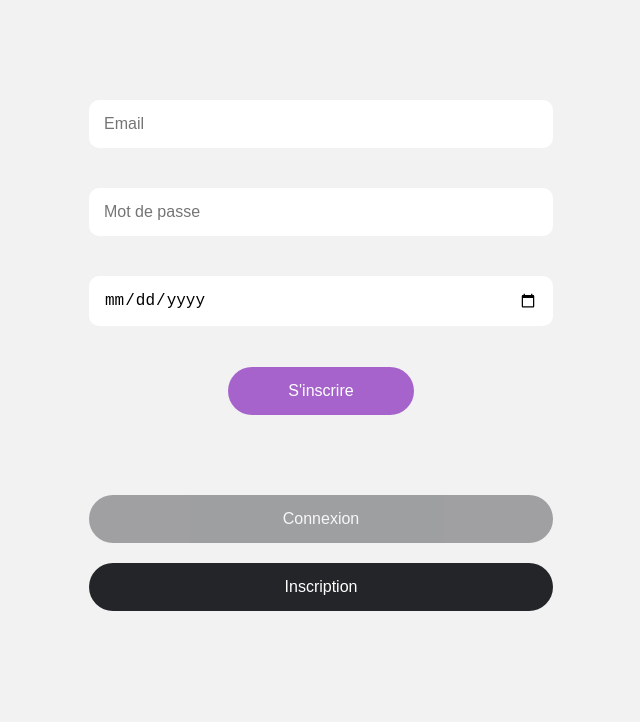
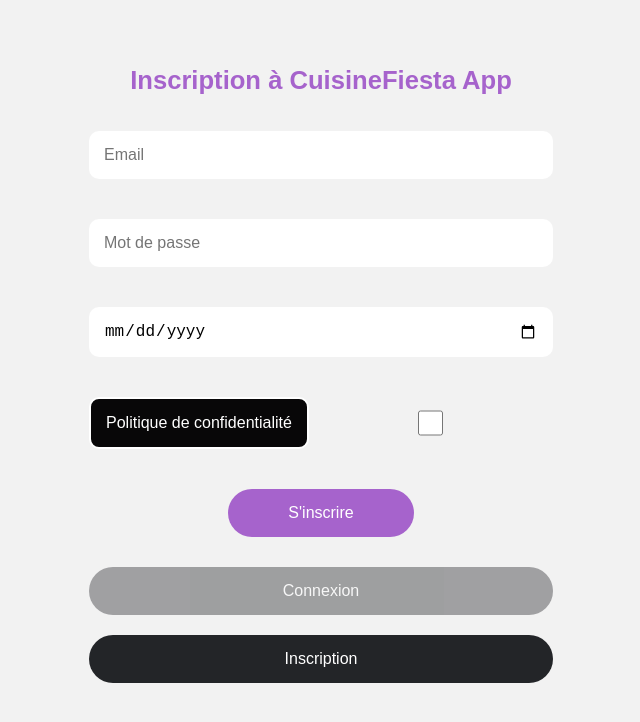
Before and after one commit to Sinematic/CuisineFiesta-F, a React (Vite) app: page /login in a window 1280 px wide. Both pictures are taken after a click on the button "Inscription". Shown: the top 722 px of the page, without its empty margins (319-959 px from the left). Built offline with nearby package versions, Linux system fonts and the light colour scheme.

Commit message:
Corrections et ajouts signup/login

```diff
--- /dev/null
+++ b/src/assets/privacy-policy.json
@@ -0,0 +1,46 @@
+{
+    "title": "Politique de Confidentialité",
+    "effectiveDate": "Date d'entrée en vigueur : 30/09/2023",
+    "sections": [
+        {
+          "title": "Introduction",
+          "content": "Bienvenue sur CuisineFiesta App. Nous nous engageons à respecter et à protéger votre vie privée. Cette politique de confidentialité explique comment nous collectons, utilisons et protégeons vos informations personnelles. En utilisant CuisineFiesta, vous acceptez les termes de cette politique de confidentialité."
+       },
+       {
+          "title": "Collecte et Utilisation des Informations",
+          "content": "Nous collectons vos informations personnelles lorsque vous utilisez l'application. Vos informations nous servent à fournir l'ensemble des services et fonctionnalités de CuisineFiesta"
+       },
+       {
+          "title": "Consentement",
+          "content": "En utilisant l'Application, vous consentez à la collecte, l'utilisation et le stockage de vos informations personnelles comme décrit dans cette politique de confidentialité."
+       },
+       {
+          "title": "Protection des Données",
+          "content": "Nous mettons en place des mesures de sécurité pour protéger vos informations personnelles contre les accès non autorisés, les pertes et les fuites."
+       },
+       {
+          "title": "Droit d'Accès et de Rectification",
+          "content": "Vous avez le droit d'accéder à vos informations personnelles et de les modifier. Vous pouvez également demander la suppression de vos données."
+       },
+       {
+          "title": "Transparence des Recettes Partagées",
+          "content": "Les recettes partagées sur l'Application seront visibles par tous les utilisateurs. En partageant une recette, vous acceptez que les informations que vous fournissez soient visibles publiquement."
+       },
+       {
+          "title": "Suppression de Compte",
+          "content": "Vous pouvez supprimer votre compte et vos informations personnelles à tout moment en contactant le support."
+       },
+       {
+          "title": "Contact",
+          "content": "Si vous avez des questions concernant cette politique de confidentialité ou vos informations personnelles, veuillez nous contacter à contact@cuisinefiesta.com."
+       },
+       {
+          "title": "Clause de Réserve",
+          "content": "Nous nous réservons le droit de mettre à jour, modifier ou réviser cette politique de confidentialité à tout moment, à notre discrétion. Les modifications entreront en vigueur dès leur publication sur cette page. Nous vous encourageons à consulter régulièrement cette page pour rester informé des changements. Votre utilisation continue de l'Application après la publication de modifications signifie que vous acceptez ces modifications."
+       },
+       {
+          "title": "Changements de Politique",
+          "content": "En cas de modification substantielle de cette politique de confidentialité, nous vous informerons par le biais d'une notification dans l'Application, par e-mail ou par d'autres moyens appropriés. Votre consentement actuel sera respecté pour les données collectées jusqu'à la date de modification, à moins que vous ne choisissiez de retirer votre consentement. Nous vous encourageons à relire périodiquement cette politique de confidentialité pour rester informé de la manière dont nous protégeons vos informations."
+       }
+    ]
+ }
--- a/src/components/Button/Button.tsx
+++ b/src/components/Button/Button.tsx
@@ -1,9 +1,14 @@
 import "../../styles/Button/Button.css"
 
-function Button(props: { identifier?: string | undefined, value: string, name?: string, type?: "button" | "submit" | "reset" }) {
+function Button(props: {
+    onClick?: React.MouseEventHandler<HTMLButtonElement> | undefined,
+    identifier?: string | undefined,
+    value: string,
+    name?: string,
+    type?: "button" | "submit" | "reset" }) {
 
     return (
-        <button className={props.identifier} type={props.type} name={props.name}>{props.value}</button>
+        <button onClick={props.onClick} className={props.identifier} type={props.type} name={props.name}>{props.value}</button>
     )
 }
 
--- a/src/components/Input/Input.tsx
+++ b/src/components/Input/Input.tsx
@@ -1,14 +1,20 @@
 import "../../styles/Input/Input.css"
 
 function Input(props: {
+    onChange?: React.ChangeEventHandler<HTMLInputElement> | undefined,
+    identifier?: string | undefined,
     type: string,
     name: string | undefined,
     placeholder ?: string | undefined,
     minLength?: number | undefined,
-    maxLength?: number | undefined }) {
+    maxLength?: number | undefined,
+    required?: "true" | "false"
+}) {
 
     return (
-        <input type={props.type} name={props.name} placeholder={props.placeholder} minLength={props.minLength} maxLength={props.maxLength}/>
+        <input onChange={props.onChange}
+        className={props.identifier} type={props.type} name={props.name} placeholder={props.placeholder}
+        minLength={props.minLength} maxLength={props.maxLength} required={props.required === "false" ? false : true} />
     )
 }
 
--- a/src/components/Login/Login.tsx
+++ b/src/components/Login/Login.tsx
@@ -2,22 +2,46 @@
 import Button from "../Button/Button"
 import Input from "../Input/Input"
 import "../../styles/Login/Login.css"
+import PrivacyPolicy from '../PrivacyPolicy/PrivacyPolicy';
 
 function Login() {
 
-    const [isLogged, setIsLogged] = useState(false)
+    const [isLogged, /*setIsLogged*/] = useState(false)
     const [page, setPage] = useState("login")
+    const [isOpen, setIsOpen] = useState(false)
+
+    const [isChecked, setIsChecked] = useState(false)
+
+    const verifyForm = () => {
+        isChecked ? <p>Création du compte en cours</p> : <p>Vous devez accepter notre politique de confidentialité !</p>
+    }
 
     return (
         <Fragment>
             {!isLogged ?
                 <div className="register-container">
-
+                    <h1>{page === "login" ? "Connexion" : "Inscription"} à CuisineFiesta App</h1>
                     <form action="" method="POST" className={page + "-form"}>
                         <Input name="email" placeholder="Email" type="text" maxLength={60} />
                         <Input name="password" placeholder="Mot de passe" type="text" minLength={8}/>
-                        {page === "signup" ? <Input name="birthDate" type="date" /> : null }
-                        <Button value={page === "login" ? "Se connecter" : "S'inscrire"} name={page} type="button" />
+                        {page === "signup" ?
+                            <Fragment>
+                                <Input name="birthDate" type="date" />
+
+                                <div className='policies-wrapper'>
+                                    <Button
+                                        onClick={() => setIsOpen(!isOpen)}
+                                        identifier="dark-button"
+                                        value="Politique de confidentialité"
+                                    />
+                                    <Input onChange={() => setIsChecked(!isChecked)} name="policies" type="checkbox" required="true" />
+                                </div>
+
+                                {isOpen ? <PrivacyPolicy isOpen={isOpen} /> : null}
+                            </Fragment>
+                        : null}
+                        <Button  name={page} type="submit" onClick={() => verifyForm} value={page === "login" ? "Se connecter" : "S'inscrire"} />
+
                     </form>
 
                     <div className="switch-form">
--- /dev/null
+++ b/src/components/PrivacyPolicy/PrivacyPolicy.tsx
@@ -0,0 +1,29 @@
+import { Fragment } from "react"
+import "../../styles/PrivacyPolicy/PrivacyPolicy.css"
+import privacyPolicy from "../../assets/privacy-policy.json"
+
+function PrivacyPolicy(props : { isOpen: boolean }) {
+
+    return (
+        <Fragment>
+            {props.isOpen ?
+            <div className="privacy-container">
+                {privacyPolicy ?
+                    <Fragment>
+                        <h2>{privacyPolicy.title}</h2>
+                        {privacyPolicy.sections.map((section) =>
+                            <div className="privacy-section">
+                                <h3>{section.title}</h3>
+                                <p>{section.content}</p>
+                            </div>
+                        )}
+                    </Fragment>
+                : <h2>Impossible de charger le document !</h2>}
+            </div>
+            : null}
+        </Fragment>
+
+    )
+}
+
+export default PrivacyPolicy
--- a/src/styles/Button/Button.css
+++ b/src/styles/Button/Button.css
@@ -9,3 +9,12 @@
     border: none;
     border-radius: 40px;
 }
+
+.dark-button {
+    width: auto;
+    color: var(--white);
+    padding: 15px;
+    border: 2px solid;
+    border-radius: 10px;
+    background-color: var(--dark-color);
+}
--- a/src/styles/Input/Input.css
+++ b/src/styles/Input/Input.css
@@ -7,3 +7,7 @@
     border: none;
     border-radius: 10px;
 }
+
+input[type="checkbox"] {
+    height: 1.6rem;
+}
--- a/src/styles/Login/Login.css
+++ b/src/styles/Login/Login.css
@@ -1,10 +1,17 @@
 .register-container {
-    padding: 100px 10%;
+    padding: 60px 10%;
     display: flex;
     flex-direction: column;
-    gap: 80px;
+    gap: 30px;
     max-width: 720px;
     margin: auto;
+}
+
+.register-container > h1 {
+    font-size: 1.6rem;
+    font-weight: 700;
+    color: var(--main-color);
+    text-align: center;
 }
 
 .register-container > form {
@@ -18,7 +25,7 @@
     margin: 0;
 }
 
-.register-container > form > button {
+.register-container > form > button:not(.dark-button) {
     padding: 15px 60px;
     width: auto;
 }
@@ -40,3 +47,24 @@
 .register-container > .switch-form > button.active {
     opacity: 1;
 }
+
+.policies-wrapper {
+    display: flex;
+    width: 100%;
+}
+
+.policies-wrapper > .dark-button {
+    margin: 0;
+}
+
+.policies-wrapper > input {
+    width: 25px;
+}
+
+.error-message {
+    position: absolute;
+    z-index: 3;
+    color: red;
+    font-size: 2rem;
+    font-weight: 500;
+}
--- /dev/null
+++ b/src/styles/PrivacyPolicy/PrivacyPolicy.css
@@ -0,0 +1,26 @@
+.privacy- {
+    width: 100%;
+    height: 100%;
+}
+
+.privacy-container > h2 {
+    font-size: 1.3rem;
+    font-weight: 700;
+    padding: 1rem 0 1rem 0;
+}
+
+.privacy-section {
+    padding: 20px 0;
+    border-bottom: 1px solid;
+}
+
+.privacy-container > .privacy-section > h3 {
+    font-size: 1.1rem;
+    font-weight: 700;
+    padding: 0.6rem 0;
+}
+
+.privacy-container > .privacy-section > p {
+    font-size: 1rem;
+    font-weight: 400;
+}
```
